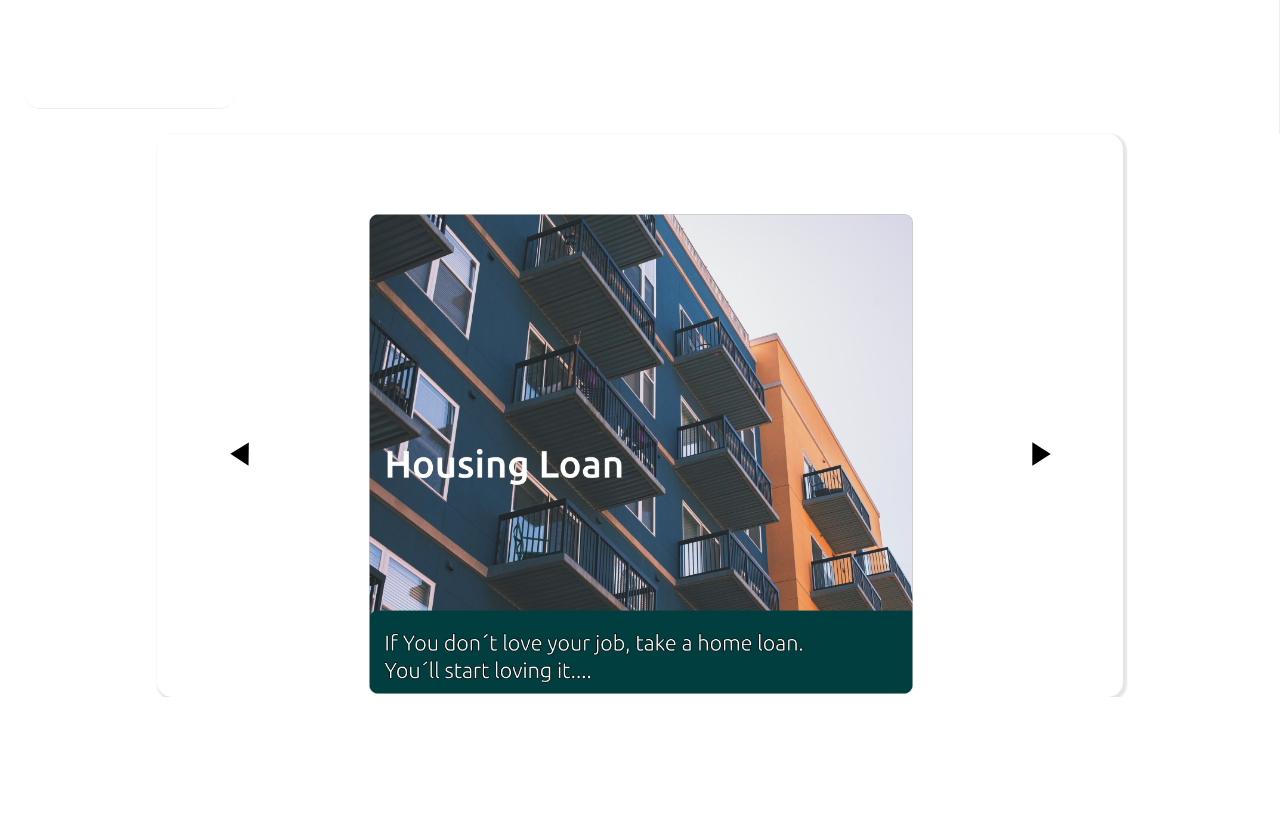
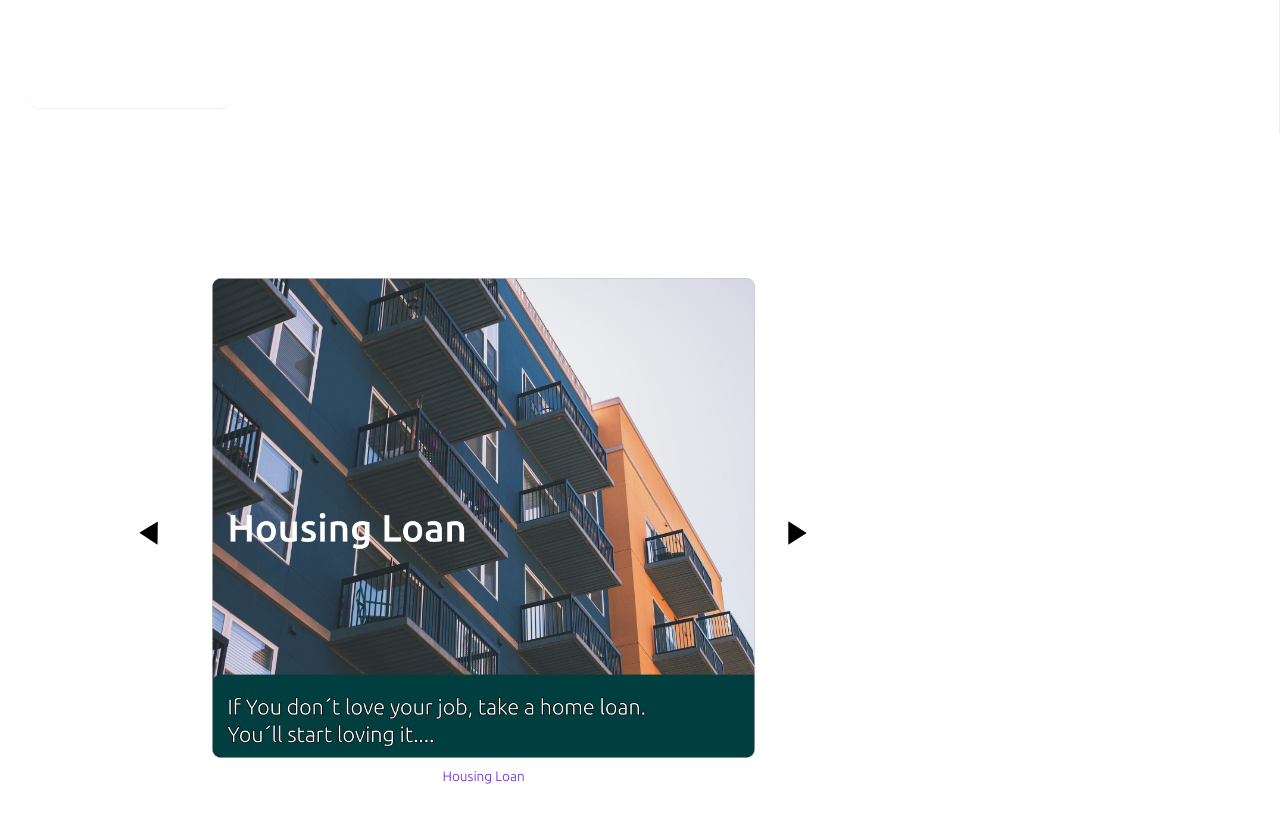
Before and after one commit to Judithlourde/Dashboard, a Vue app: page /loans in a window 1280 px wide. Shown: the part 1300-2122 px from the top of the page. Before the commit the page ends 1997 px from the top, so only its background shows below. Built offline with nearby package versions, Linux system fonts and the light colour scheme.

Commit message:
Moved svg code from template to svg file

```diff
--- a/src/components/SlideShow.vue
+++ b/src/components/SlideShow.vue
@@ -1,9 +1,7 @@
 <template>
-	<section class="slideshow" :class="{slideShowView:slideShowView}">
+	<div class="slideshow" :class="{slideShowView:slideShowView}">
 		<button @click="previousImage" class="slideshow__button">
-			<svg width="42" height="42" viewBox="0 0 42 42" fill="none" xmlns="http://www.w3.org/2000/svg">
-				<path d="M27.814 9.41882L9.33424 20.8521L27.5182 32.7503L27.814 9.41882Z" fill="black"/>
-			</svg>
+			<img src="/svg/left_arrow.svg" alt="left-arrow">
 		</button>
 
 		<div class="slideshow__slides">
@@ -15,11 +13,9 @@
 
 
 		<button @click="nextImage" class="slideshow__button">
-			<svg width="40" height="40" viewBox="0 0 40 40" fill="none" xmlns="http://www.w3.org/2000/svg">
-				<path d="M13.3333 31.6667L31.6667 20L13.3333 8.33333V31.6667Z" fill="black"/>
-			</svg>
+			<img src="/svg/right_arrow.svg" alt="right-arrow">
 		</button>
-	</section>
+	</div>
 </template>
 
 <script>
@@ -28,12 +24,12 @@
 			return {
 				slideShowView: false,
 				index: 0,
-				showCaption: false,
+				showCaption: true,
 				slides: [
-					{ title: 'House', caption: 'House', file: '/images/housingloan.jpg' },
-					{ title: 'Boat', caption: 'Boat', file: '/images/boatloan.jpg' },
-					{ title: 'Car', caption: 'Car', file: '/images/carloan.jpg' },
-					{ title: 'Vacation house', caption: 'Vacation house', file: '/images/vacation.jpg' },
+					{ title: 'House', caption: 'Housing Loan', file: '/images/housingloan.jpg' },
+					{ title: 'Boat', caption: 'Boat Loan', file: '/images/boatloan.jpg' },
+					{ title: 'Car', caption: 'Car Loan', file: '/images/carloan.jpg' },
+					{ title: 'Vacation house', caption: 'Vacation house Loan', file: '/images/vacation.jpg' },
 				],
 			};
 		},
@@ -42,6 +38,7 @@
 			currentSlide() {
 				return this.slides[this.index];
 			},
+
 			stylingslideShowView() {
 				return this.slideShowView
 			}
@@ -65,12 +62,11 @@
 
 <style>
 	.slideshow {
-		width: 100%;
 		height: 100%;
-		z-index: 10;
 		display: flex;
 		justify-content: space-between;
 		align-items: center;
+		gap: 20px;
 	}
 
 	.slideshow__button {
@@ -79,7 +75,7 @@
 		background: none;
 	}
 
-	.slideshow:hover .slideshow__caption {
+	.slideshow:hover {
 		opacity: 1;
 	}
 
@@ -102,32 +98,39 @@
 	}
 
 	.slideshow__caption {
-		/* position: absolute; */
-		/* left: 0;
-		bottom: 0;
 		width: 100%;
 		text-align: center;
-		font-size: 0.75em; */
-		/* padding: 0.5em; */
+		font-size: 0.85em;
+		padding: 0.5em;
+		color: #6429D5;
 	}
 
 	.slideshow__button-caption {
 		padding: 0.5em;
 	}
 
-	/* styling slideshow view */
+	/* styling slideshow in view */
+	/* small devices (mobiles, 768px and down) */
+    @media screen and (max-width: 768px) {
 		.slideShowView {
+			font-size: 1rem;
+		}
+	}
+
+	/* Medium devices (landscape tablets, 768px and up) */
+    @media screen and (min-width: 768px) {
+		.slideShowView {
+			position: absolute;
 			z-index: 10;
-        max-width: calc(486px + 14%);
 			max-width: calc(786px + 14%);
-        margin-right: auto;
-        margin-left: auto;
 			padding-right: 5%;
 			padding-left: 5%;
-        padding-top: 10vh;
 			font-size: 1rem;
-		border-radius: 15px;
-        box-shadow: 2px 2px 2px 2px rgba(0, 0, 0, .1);
-        background: #fff;
+			width: 100%;
+			height: 100%;
+			display: flex;
+			justify-content: center;
+			align-items: center;
+		}
 	}
 </style>
```
Lines whose indentation alone changed are shown as unchanged.
